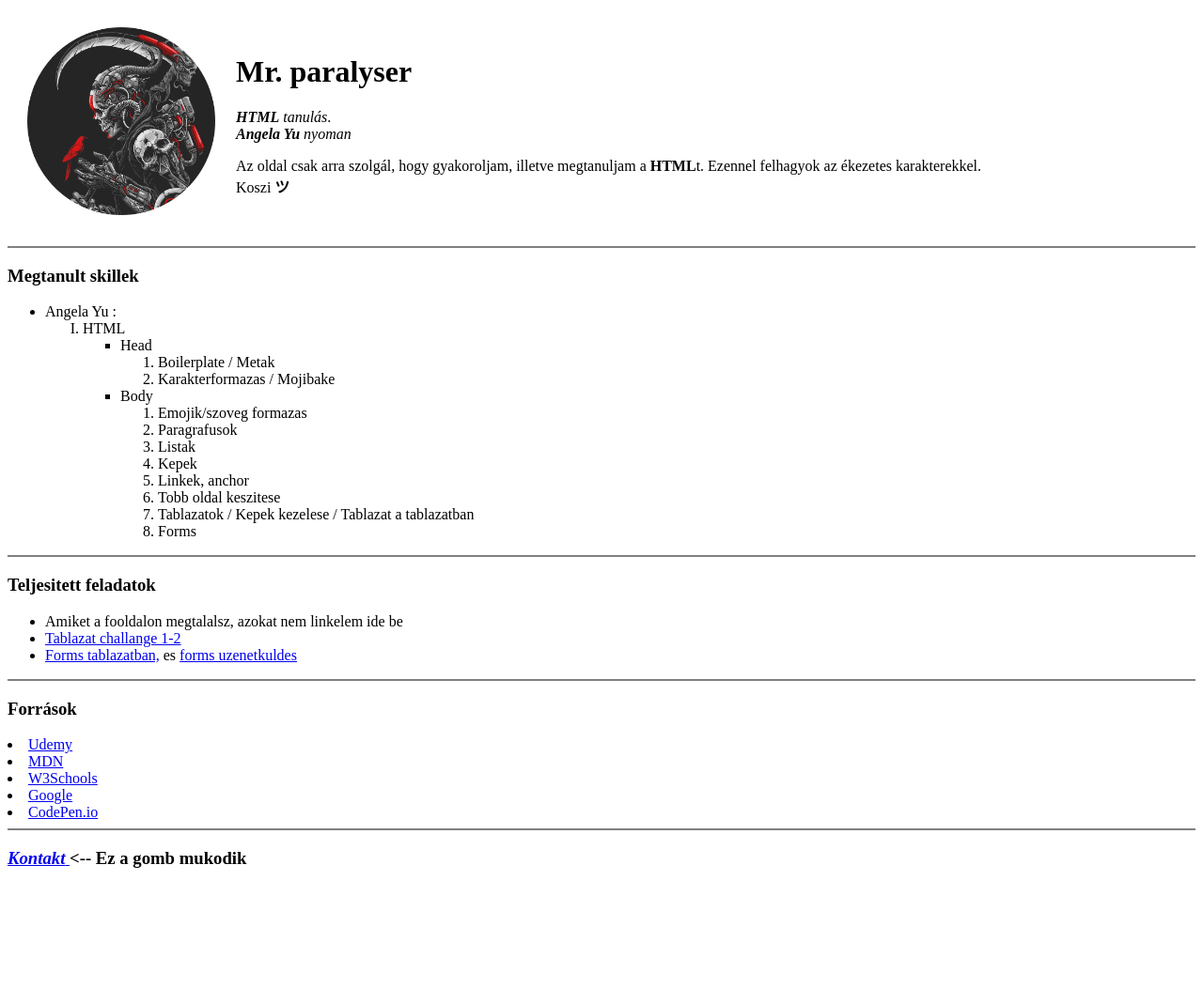
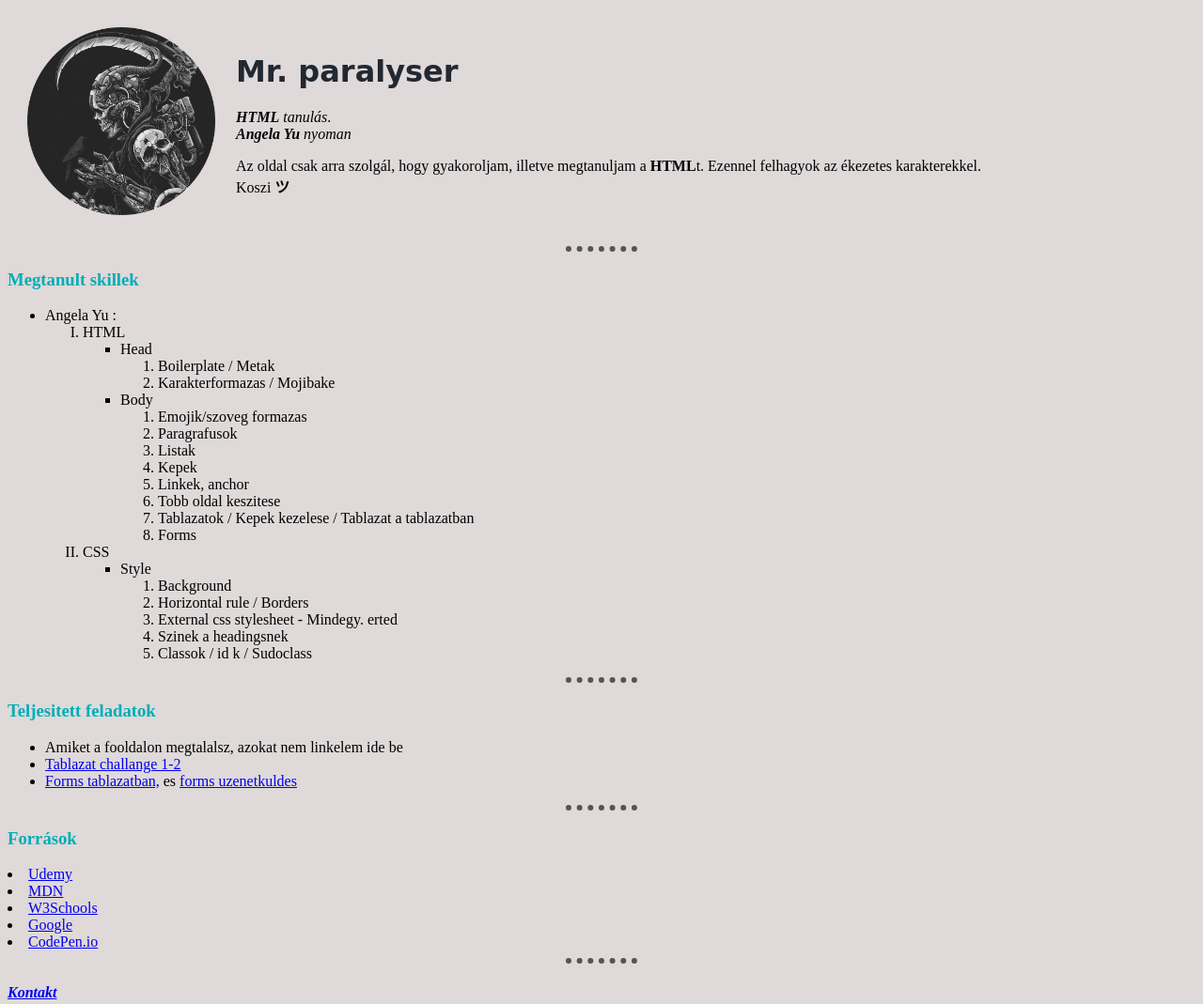
Before and after one commit to paralyser/web, a plain HTML site: page index.html in a window 1280 px wide. Shown: the whole page at 94% size. Before the commit the page ends 944 px from the top, so only its background shows below. Drawn offline with Linux system fonts and the light colour scheme.

Commit message:
Add files via upload

```diff
--- /dev/null
+++ b/css/style.css
@@ -0,0 +1,49 @@
+body {
+  background-color: rgb(223, 217, 217);
+}
+hr {
+  width: 6%;
+  border-style: dotted none none none; /*  Csinalhatjuk ugy is hogy: border style none, es border topstyle dotted */
+  border-width: 6px;
+  border-color: #545454;
+}
+h1 {
+  color: #222831;
+  font-family: cursive;
+  transition: all 1.5s ease-in-out;
+
+}
+h1.name:hover{
+    transition: all 1.5s ease-in-out;
+    color: red;
+}
+h3 {
+  color: #00adb5;
+}
+.avatar {
+    width: 200px;
+    height: auto;
+    transition: all 1.5s ease-out;
+    filter: grayscale(1);
+}
+img:hover {
+    transition: all 1.5s ease-in;
+    filter: grayscale(0);
+
+}
+/*
+Id es classok:
+
+Class felhuzasa + Sudoclass pl :hover
+.marha {
+    background-color: zold;
+}
+
+Id felhuzasa:
+
+#marha {
+    stb: 5px;
+}
+
+az id egyedi, csak egy lehet belole egy oldalon ( VSC error), amig a klasszbol tobb is. Egy elemnek akar tobb classa is lehet, de ID ja csak egy.
+*/
--- a/index.html
+++ b/index.html
@@ -12,28 +12,25 @@
     <meta name="description" content="Html tanulas" />
     <!--Google keresesnel ez jon vissza-->
     <title>Html tanulas</title>
+    <link rel="stylesheet" href="./css/style.css" />
   </head>
   <body>
     <table cellspacing="20">
       <tr>
         <td>
-          <img
-            src="./pik/a.png"
-            alt="A gyonyoruseges kepem"
-            width="200px"
-            height="auto"
-          />
+          <img class="avatar" src="./pik/a.png" alt="A gyonyoruseges kepem" />
         </td>
         <td>
-          <h1>Mr. paralyser</h1>
+          <h1 class="name">Mr. paralyser</h1>
           <p>
             <em><strong>HTML</strong> tanulás</em>.
             <br />
             <em><strong>Angela Yu</strong> nyoman</em>
           </p>
           <p>
-            Az oldal csak arra szolgál, hogy gyakoroljam, illetve megtanuljam a <b>HTML</b>t.
-             Ezennel felhagyok az ékezetes karakterekkel. <br />Koszi
+            Az oldal csak arra szolgál, hogy gyakoroljam, illetve megtanuljam a
+            <b>HTML</b>t. Ezennel felhagyok az ékezetes karakterekkel.
+            <br />Koszi
             <b>ツ</b>
             <!--emoji teszt-->
           </p>
@@ -41,7 +38,7 @@
       </tr>
     </table>
 
-    <hr size="2" noshade />
+    <hr />
     <h3>Megtanult skillek</h3>
     <ul>
       <li>Angela Yu :</li>
@@ -65,29 +62,42 @@
             <li>Forms</li>
           </ol>
         </ul>
+        <li>CSS</li>
+        <ul>
+          <li>Style</li>
+          <ol>
+            <li>Background</li>
+            <li>Horizontal rule / Borders</li>
+            <li>External css stylesheet - Mindegy. erted</li>
+            <li>Szinek a headingsnek</li>
+            <li>Classok / id k / Sudoclass</li>
+          </ol>
+        </ul>
       </ol>
     </ul>
-    <hr size="2" noshade />
+    <hr />
     <h3>
       Teljesitett feladatok
     </h3>
     <ul>
       <li>Amiket a fooldalon megtalalsz, azokat nem linkelem ide be</li>
       <li><a href="tablazat.html">Tablazat challange 1-2</a></li>
-      <li><a href="forms.html">Forms tablazatban,</a> es <a href="kontakt.html">forms uzenetkuldes</a></li>
+      <li>
+        <a href="forms.html">Forms tablazatban,</a> es
+        <a href="kontakt.html">forms uzenetkuldes</a>
+      </li>
     </ul>
 
-
-    <hr size="2" noshade />
+    <hr />
     <h3>Források</h3>
     <li><a href="http://www.udemy.com">Udemy</a></li>
     <li><a href="https://developer.mozilla.org/en-US/">MDN</a></li>
     <li><a href="https://www.w3schools.com/">W3Schools</a></li>
     <li><a href="http://www.google.com">Google</a></li>
     <li><a href="https://codepen.io/">CodePen.io</a></li>
-    <hr size="2" noshade="0">
-    <h3>
-      <a href="kontakt.html"><i>Kontakt</i> </a> <-- Ez a gomb mukodik
-    </h3>
+    <hr />
+    <h4>
+      <a href="kontakt.html"><i>Kontakt</i> </a>
+    </h4>
   </body>
 </html>
```
Also changed, not shown: forms.html (+2 -1 lines), kontakt.html (+3 -2 lines), tablazat.html (+3 -2 lines).
